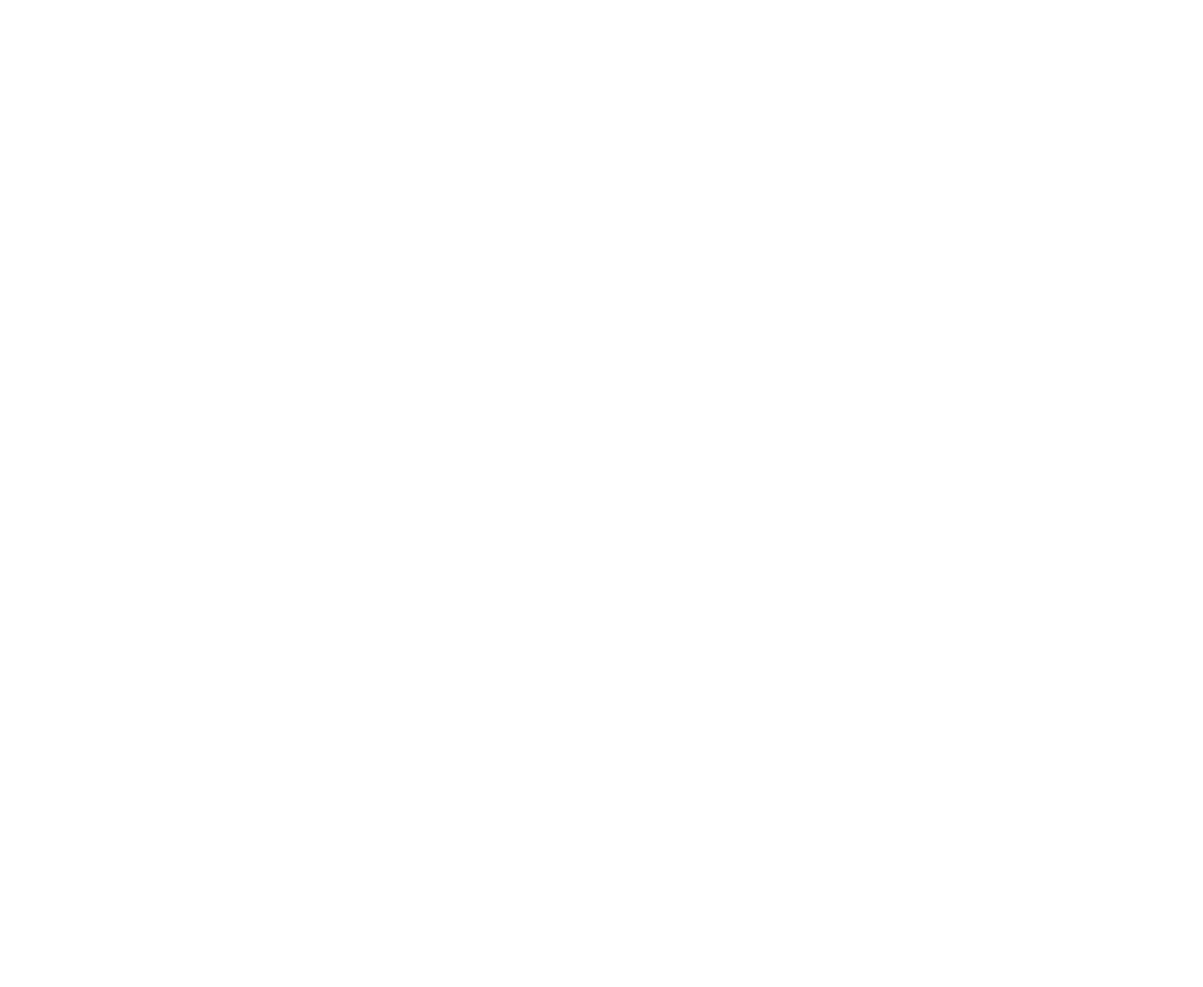
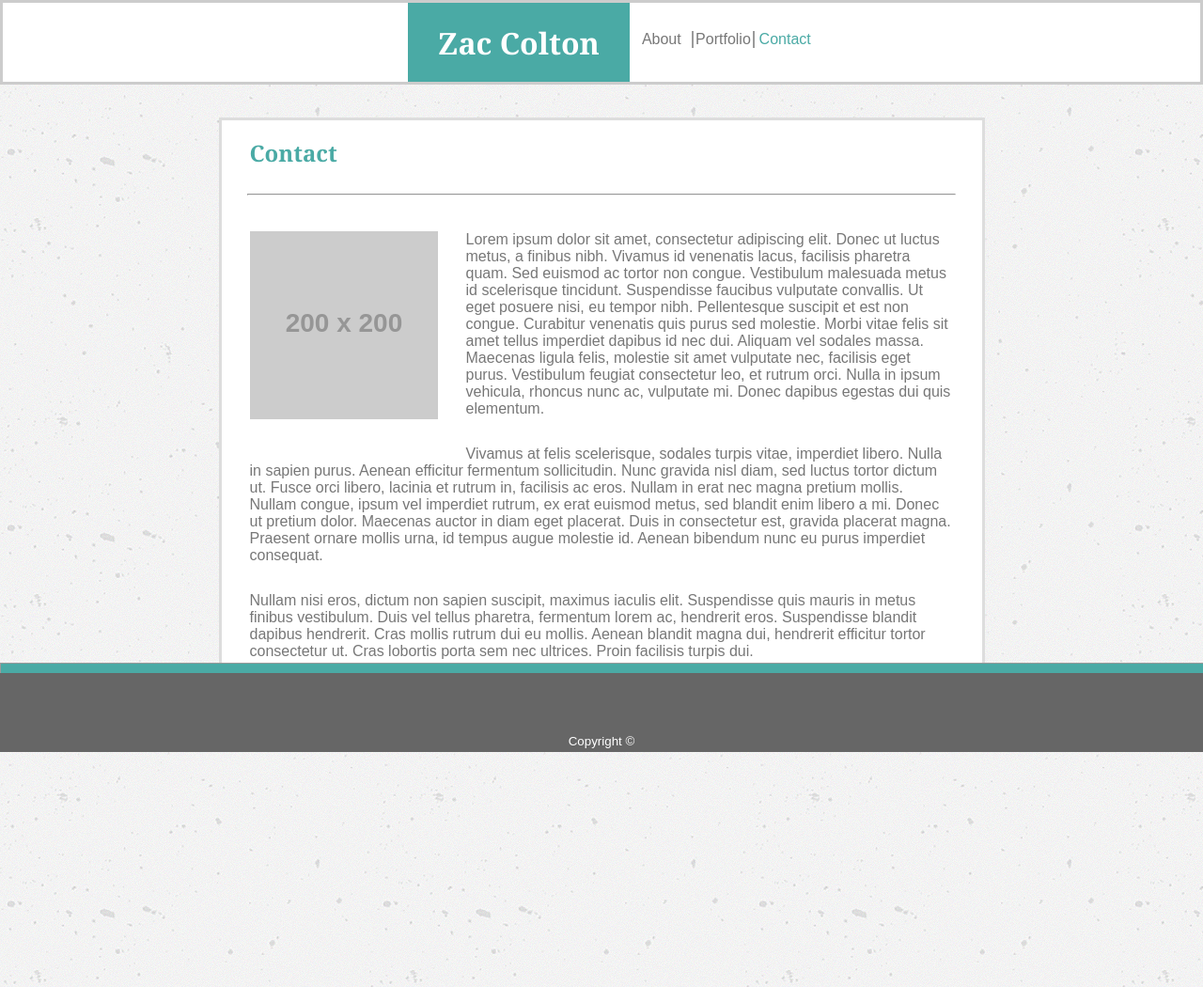
Before and after one commit to ZCOLT/zcolt.github.io, a plain HTML site: page contact.html in a window 1280 px wide. Shown: the whole page at 94% size. Before the commit the page ends 800 px from the top, so only its background shows below. Drawn offline with Linux system fonts and the light colour scheme; placeholder pictures from the web are drawn by us.

Commit message:
final touches to about page plus beginning of contact and portfolio page

```diff
--- a/assets/css/style.css
+++ b/assets/css/style.css
@@ -1,14 +1,22 @@
+body {
+    margin: 0;
+    background-image: url("../images/concrete-texture.png");
+    /* display: flex; */
+    /* flex-direction: column; */
+}
+
 header {
     position: relative;
     height: 84px;
     margin: 0;
-    border: #cccccc
+    border: solid #cccccc;
+    background-color: #ffffff;
 }
 
 h1 {
     position: relative;
     top: 0px;
-    left: 427px;
+    left: 431px;
     margin: 0;
     background-color: #4aaaa5;
     color: #ffffff;
@@ -22,46 +30,79 @@ h1 {
 
 .about {
     float: right;
+    position: relative;
+    top: 30px;
     width: 5%;
-    height: 84px;
-    line-height: 77px;
+    height: 18px;
+    line-height: 18px;
     text-align: center;
-    color: #4aaaa5;
+    font-family: Arial, Helvetica, sans-serif;
 
 }
+.about0 {
+    color: #4aaaa5;
+}
+#about-link {
+    text-decoration: none;
+    color: #777777;
+}
+#about-link:hover {
+    color: #4AA7C1;
+    text-decoration: underline;
+}
+
 
 
 .portfolio {
     float: right;
+    position: relative;
+    top: 30px;
     width: 5%;
-    height: 84px;
-    line-height: 77px;
+    height: 18px;
+    line-height: 18px;
     text-align: center;
+    border-left: solid 2px;
+    border-left-style: inset;
+    font-family: Arial, Helvetica, sans-serif;
+
+}
+.portfolio0 {
+    color: #4aaaa5;
 }
 #portfolio-link {
     text-decoration: none;
     color: #777777;
 }
 #portfolio-link:hover {
-    color: #4aaaa5;
+    color: #4AA7C1;
     text-decoration: underline;
 }
 
 
+
 .contact {
     float: right;
+    position: relative;
+    top: 30px;
     width: 5%;
-    height: 84px;
-    line-height: 77px;
+    height: 18px;
+    line-height: 18px;
     text-align: center;
     margin-right: 410px;
+    border-left: solid 2px;
+    border-left-style: inset;
+    font-family: Arial, Helvetica, sans-serif;
+
+}
+.contact0 {
+    color: #4aaaa5;
 }
 #contact-link {
     text-decoration: none;
     color: #777777;
 }
 #contact-link:hover {
-    color: #4aaaa5;
+    color: #4AA7C1;
     text-decoration: underline;
 }
 
@@ -69,8 +110,9 @@ h1 {
 
 .content {
     height: 960px;
-    background-color: rgb(229, 229, 229);
     margin: 0;
+    /* flex: 1 0 auto; */
+    /* padding-bottom: 66px; */
 }
 
 .content-box {
@@ -80,8 +122,7 @@ h1 {
     margin: auto;
     top: 35px;
     position: relative;
-    border: solid;
-    border-color: #dddddd
+    border: solid #dddddd;
 }
 
 h2 {
@@ -117,10 +158,15 @@ img {
     margin: 0%;
     background-color: #4aaaa5;
     height: 10px;
+    width: 100%;
+    position: fixed;
+    bottom: 83px;
 }
 
 footer {
-    position: relative;
+    position: fixed;
+    width: 100%;
+    bottom: 0;
     height: 84px;
     margin: 0;
     background-color: #666666;
@@ -128,6 +174,7 @@ footer {
     color: white;
     text-align: center;
     font-size: smaller;
+    /* flex-shrink: 0; */
 }
 
 #pfooter {
--- a/contact.html
+++ b/contact.html
@@ -0,0 +1,52 @@
+<!DOCTYPE html>
+<html>
+<head>
+    <meta charset="utf-8" />
+    <meta http-equiv="X-UA-Compatible" content="IE=edge">
+    <title>About Me</title>
+    <meta name="viewport" content="width=device-width, initial-scale=1">
+    <link rel="stylesheet" type="text/css" media="screen" href="assets/css/style.css" />
+    <script src="main.js"></script>
+</head>
+
+<body>
+    <header>
+
+    <div class="header">
+        <h1>Zac Colton</h1>
+
+            <section class="contact contact0">Contact</section>
+            <section class="portfolio"><a id="portfolio-link" href="portfolio.html">Portfolio</a></section>
+            <section class="about"><a id="about-link" href="index.html">About</a></section>
+
+    </div>
+
+    </header>
+
+    <div class="content">
+
+        <div class="content-box">
+
+            <h2>Contact</h2>
+
+            <hr id="hr1">
+
+                <div class="image-details">
+
+                        <img src="https://placehold.it/200x200" alt="Zac Colton">
+
+                        <p class="p">Lorem ipsum dolor sit amet, consectetur adipiscing elit. Donec ut luctus metus, a finibus nibh. Vivamus id venenatis lacus, facilisis pharetra quam. Sed euismod ac tortor non congue. Vestibulum malesuada metus id scelerisque tincidunt. Suspendisse faucibus vulputate convallis. Ut eget posuere nisi, eu tempor nibh. Pellentesque suscipit et est non congue. Curabitur venenatis quis purus sed molestie. Morbi vitae felis sit amet tellus imperdiet dapibus id nec dui. Aliquam vel sodales massa. Maecenas ligula felis, molestie sit amet vulputate nec, facilisis eget purus. Vestibulum feugiat consectetur leo, et rutrum orci. Nulla in ipsum vehicula, rhoncus nunc ac, vulputate mi. Donec dapibus egestas dui quis elementum.</p>
+                        <p class="p">Vivamus at felis scelerisque, sodales turpis vitae, imperdiet libero. Nulla in sapien purus. Aenean efficitur fermentum sollicitudin. Nunc gravida nisl diam, sed luctus tortor dictum ut. Fusce orci libero, lacinia et rutrum in, facilisis ac eros. Nullam in erat nec magna pretium mollis. Nullam congue, ipsum vel imperdiet rutrum, ex erat euismod metus, sed blandit enim libero a mi. Donec ut pretium dolor. Maecenas auctor in diam eget placerat. Duis in consectetur est, gravida placerat magna. Praesent ornare mollis urna, id tempus augue molestie id. Aenean bibendum nunc eu purus imperdiet consequat.</p>
+                        <p class="p">Nullam nisi eros, dictum non sapien suscipit, maximus iaculis elit. Suspendisse quis mauris in metus finibus vestibulum. Duis vel tellus pharetra, fermentum lorem ac, hendrerit eros. Suspendisse blandit dapibus hendrerit. Cras mollis rutrum dui eu mollis. Aenean blandit magna dui, hendrerit efficitur tortor consectetur ut. Cras lobortis porta sem nec ultrices. Proin facilisis turpis dui.</p>
+                </div>
+
+        </div>
+    </div>
+
+    <hr id="hr2">
+
+    <footer>
+        <p id="pfooter">Copyright &#169</p>
+    </footer>
+</body>
+</html>
```
Also changed, not shown: index.html (+3 -3 lines), portfolio.html (+52 -0 lines), assets/images/concrete-texture.png (added).
